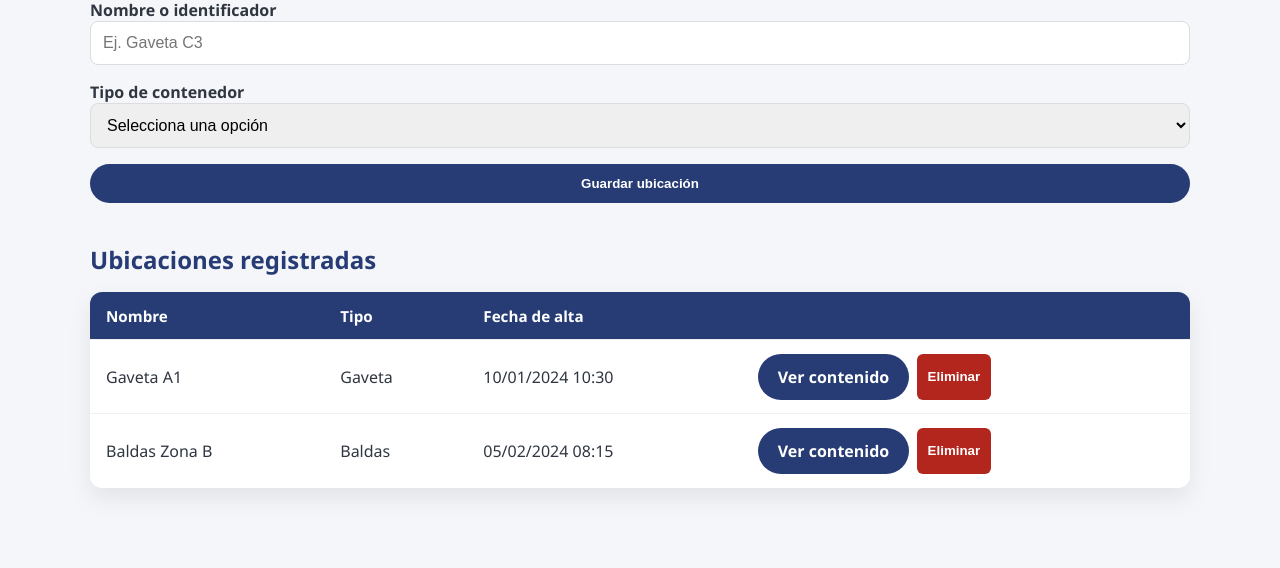
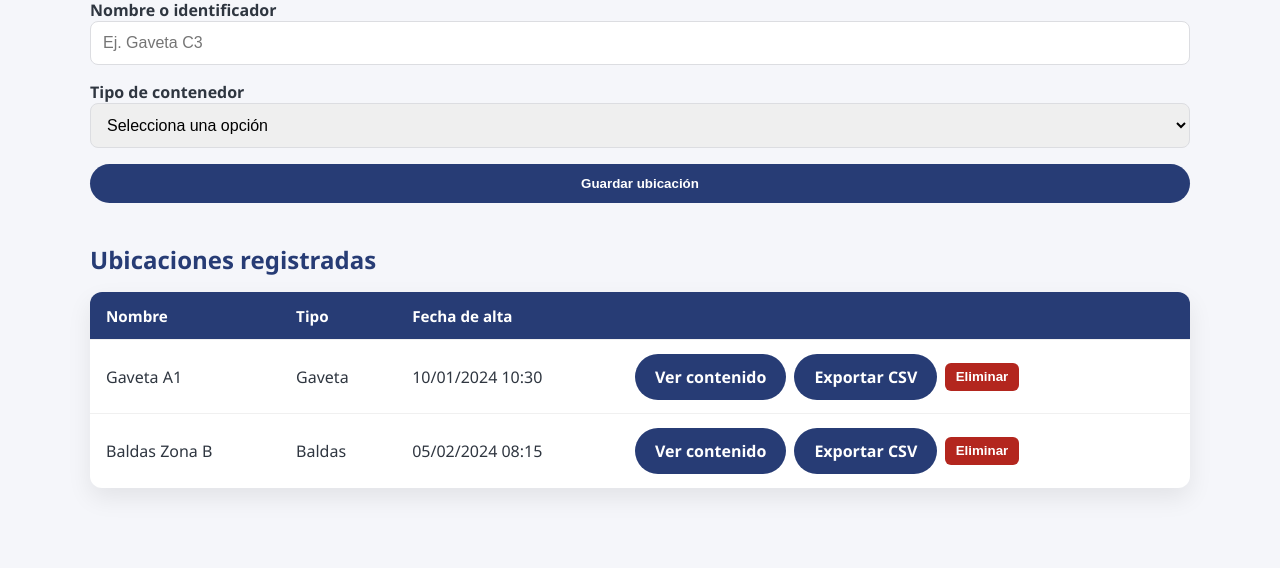
Before and after one commit to opticaelvalle-design/Gestion-de-inventario-EVO, a Flask app: page /crear-gavetas in a window 1280 px wide. Shown: the part 431-999 px from the top of the page. Run offline with Flask 3, Linux system fonts and the light colour scheme.

Commit message:
Add per-gaveta CSV export and align action buttons

```diff
--- a/app.py
+++ b/app.py
@@ -1092,6 +1092,88 @@ def exportar_gavetas():
     output.write(csv_buffer.getvalue().encode("utf-8"))
     output.seek(0)
     filename = f"gavetas_{datetime.now().strftime('%Y%m%d_%H%M%S')}.csv"
+
+    return send_file(output, mimetype="text/csv", as_attachment=True, download_name=filename)
+
+
+@app.route("/crear-gavetas/<path:nombre>/exportar-csv")
+def exportar_gaveta_csv(nombre: str):
+    ubicacion = next(
+        (
+            ubicacion
+            for ubicacion in storage_locations
+            if ubicacion["nombre"].lower() == nombre.lower()
+        ),
+        None,
+    )
+    if not ubicacion:
+        flash("No se encontró la gaveta solicitada.", "error")
+        return redirect(url_for("crear_gavetas"))
+
+    recuento_productos = {}
+
+    for articulo in inventory_items:
+        if articulo["ubicacion"].lower() != ubicacion["nombre"].lower():
+            continue
+
+        producto = recuento_productos.setdefault(
+            articulo["codigo"],
+            {
+                "codigo": articulo["codigo"],
+                "descripcion": articulo.get("nombre", ""),
+                "inventario": 0,
+                "asignadas": 0,
+            },
+        )
+        producto["inventario"] += articulo.get("cantidad", 0)
+        if not producto["descripcion"]:
+            producto["descripcion"] = articulo.get("nombre", "")
+
+    for asignacion in gaveta_asignaciones.values():
+        if asignacion["gaveta"]["nombre"].lower() != ubicacion["nombre"].lower():
+            continue
+
+        producto = recuento_productos.setdefault(
+            asignacion["codigo"],
+            {
+                "codigo": asignacion["codigo"],
+                "descripcion": asignacion.get("descripcion", ""),
+                "inventario": 0,
+                "asignadas": 0,
+            },
+        )
+        producto["asignadas"] += asignacion.get("unidades", 0)
+        if not producto["descripcion"]:
+            producto["descripcion"] = asignacion.get("descripcion", "")
+
+    csv_buffer = io.StringIO()
+    writer = csv.writer(csv_buffer)
+    writer.writerow(
+        [
+            "Código",
+            "Descripción",
+            "Unidades en inventario",
+            "Unidades asignadas",
+            "Total en gaveta",
+        ]
+    )
+
+    for producto in sorted(recuento_productos.values(), key=lambda item: item["codigo"].lower()):
+        total = producto["inventario"] + producto["asignadas"]
+        writer.writerow(
+            [
+                producto["codigo"],
+                producto["descripcion"],
+                producto["inventario"],
+                producto["asignadas"],
+                total,
+            ]
+        )
+
+    output = io.BytesIO()
+    output.write(csv_buffer.getvalue().encode("utf-8"))
+    output.seek(0)
+    filename = f"gaveta_{ubicacion['nombre'].replace(' ', '_')}_{datetime.now().strftime('%Y%m%d_%H%M%S')}.csv"
 
     return send_file(output, mimetype="text/csv", as_attachment=True, download_name=filename)
 
--- a/templates/crear_gavetas.html
+++ b/templates/crear_gavetas.html
@@ -42,9 +42,10 @@
                     <td>{{ ubicacion.tipo }}</td>
                     <td>{{ ubicacion.created_at.strftime('%d/%m/%Y %H:%M') }}</td>
                     <td>
-                        <div style="display: flex; gap: 0.5rem; flex-wrap: wrap;">
-                            <a class="button-link" href="{{ url_for('gaveta_detalle', nombre=ubicacion.nombre) }}">Ver contenido</a>
-                            <form method="post" action="{{ url_for('eliminar_gaveta', nombre=ubicacion.nombre) }}" onsubmit="return confirm('¿Seguro que quieres eliminar esta gaveta?');">
+                        <div style="display: flex; gap: 0.5rem; align-items: center; flex-wrap: wrap;">
+                            <a class="button-link" href="{{ url_for('gaveta_detalle', nombre=ubicacion.nombre) }}" style="display: inline-flex; align-items: center;">Ver contenido</a>
+                            <a class="button-link" href="{{ url_for('exportar_gaveta_csv', nombre=ubicacion.nombre) }}" style="display: inline-flex; align-items: center;">Exportar CSV</a>
+                            <form method="post" action="{{ url_for('eliminar_gaveta', nombre=ubicacion.nombre) }}" onsubmit="return confirm('¿Seguro que quieres eliminar esta gaveta?');" style="display: inline-flex; align-items: center;">
                                 <button type="submit" class="button-link" style="background-color: #b3261e; color: white; border: none; padding: 0.4rem 0.65rem; border-radius: 6px; cursor: pointer;">Eliminar</button>
                             </form>
                         </div>
```
